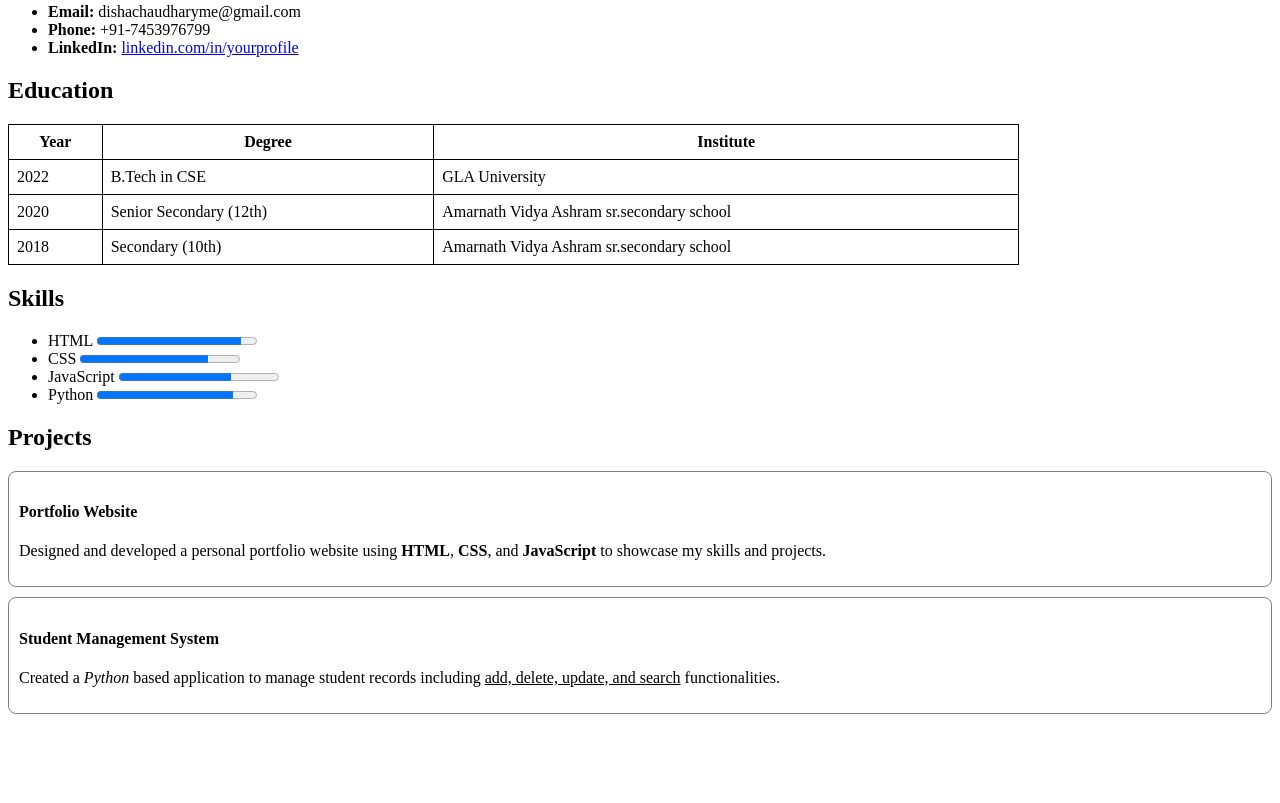
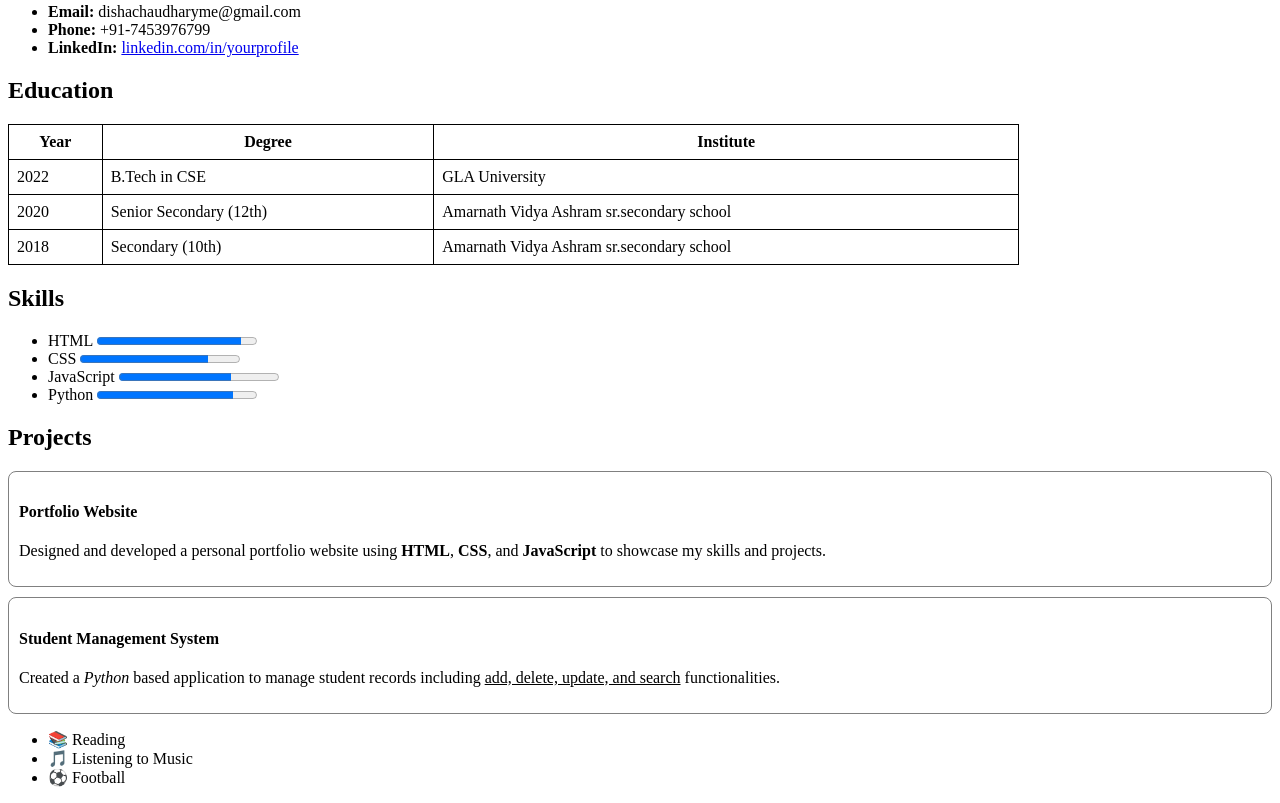
Before and after one commit to Disha-chaudhary/my-cv-webpage, a plain HTML site: page index.html in a window 1280 px wide. Shown: the part 342-1145 px from the top of the page. Before the commit the page ends 1066 px from the top, so only its background shows below. Drawn offline with Linux system fonts and the light colour scheme.

Commit message:
Added hobbies section with emojis

```diff
--- a/index.html
+++ b/index.html
@@ -64,6 +64,11 @@
         <p>Created a <i>Python</i> based application to manage student records including <u>add, delete, update, and search</u> functionalities.</p>
     </div>
 
+    <ul>
+  <li>📚 Reading</li>
+  <li>🎵 Listening to Music</li>
+  <li>⚽ Football</li>
+</ul>
 
 
 
```
